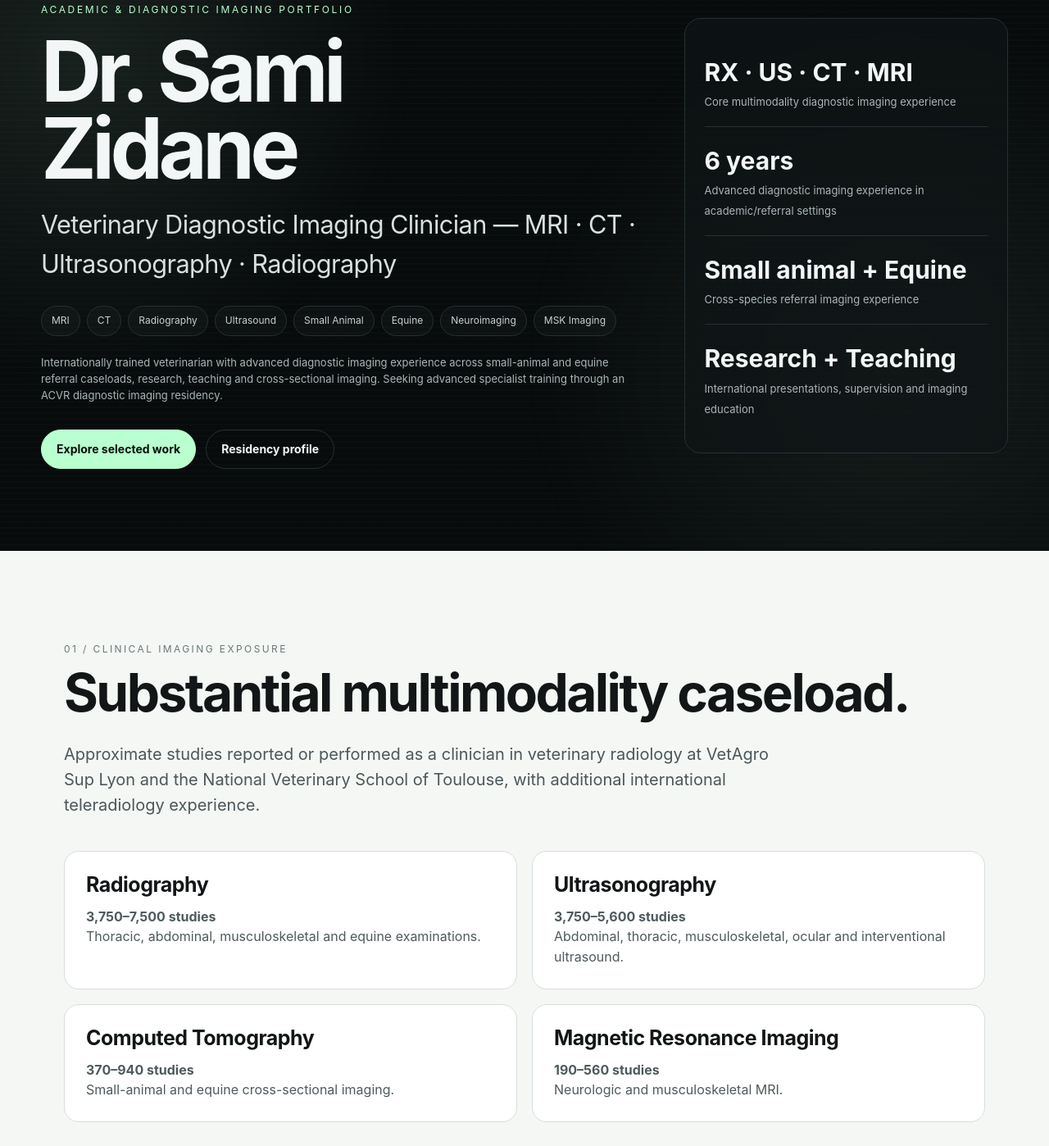
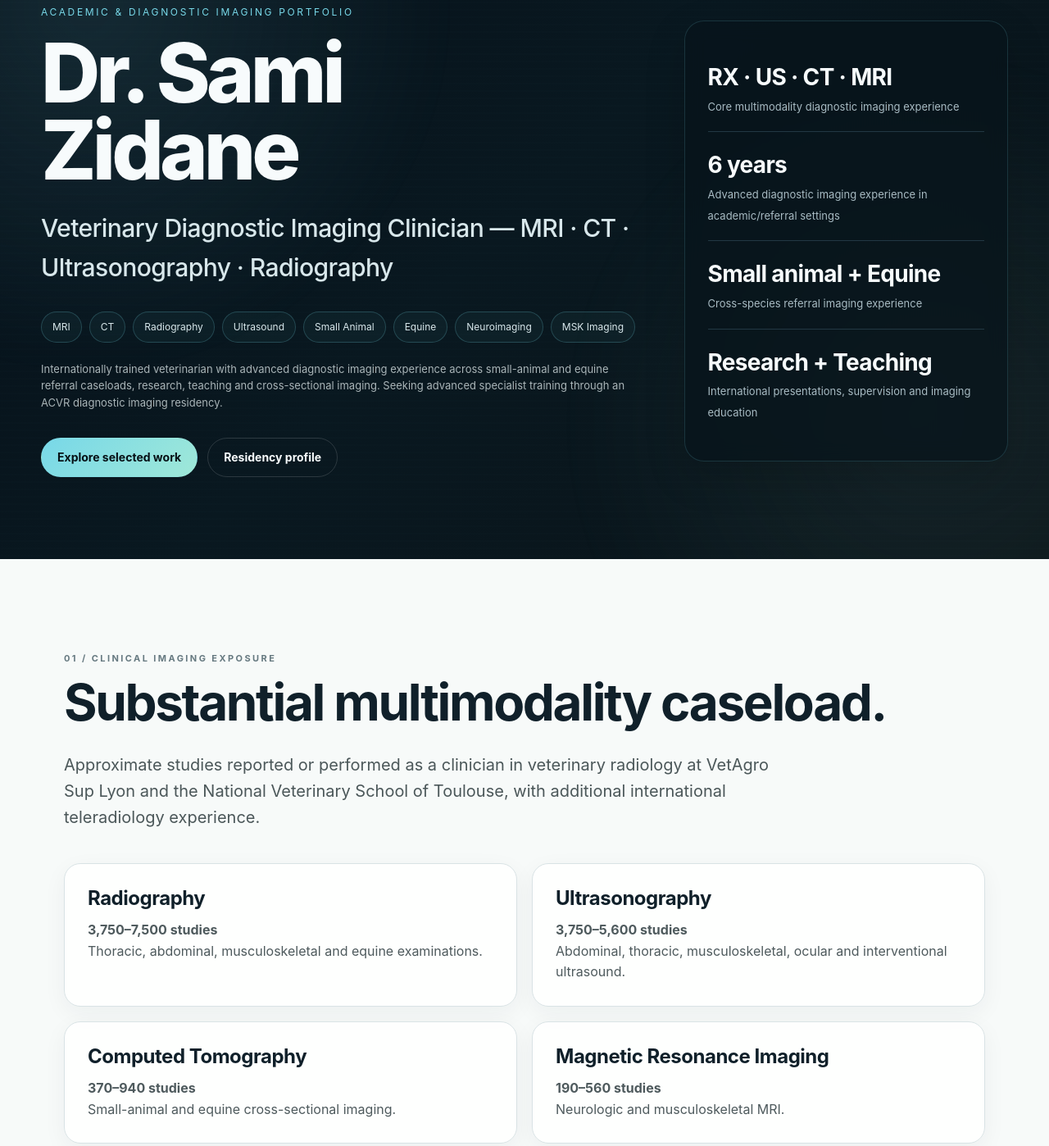
Before and after one commit to SamiZidane/SamiZidane.github.io, a plain HTML site: page index.html in a window 1280 px wide. Shown: the part 170-1568 px from the top of the page at 82% size. Drawn offline with Linux system fonts and the light colour scheme.

Commit message:
Refine portfolio design and academic imaging color system

```diff
--- a/index.html
+++ b/index.html
@@ -10,26 +10,26 @@
 <meta property="og:description" content="Clinical imaging, research, scientific output, teaching and quantitative imaging innovation in veterinary diagnostic imaging."/>
 <meta property="og:type" content="website"/>
 <style>
-:root{--bg:#080b0c;--panel:#0f1416;--soft:#161d20;--line:#263033;--text:#f3f6f6;--muted:#aab5b8;--accent:#b9ffcf;--paper:#f5f7f5;--ink:#121617}
-*{box-sizing:border-box} html{scroll-behavior:smooth} body{margin:0;font-family:Inter,ui-sans-serif,system-ui,-apple-system,BlinkMacSystemFont,"Segoe UI",sans-serif;background:var(--bg);color:var(--text);line-height:1.55}
+:root{--bg:#071016;--panel:#0c1820;--soft:#11232d;--line:#223843;--text:#f7fbfc;--muted:#a8bbc3;--accent:#78d8e8;--accent2:#9fe8d8;--paper:#f7faf9;--ink:#10202a;--paperline:#d9e3e5;--shadow:0 18px 50px rgba(0,0,0,.16)}
+*{box-sizing:border-box} html{scroll-behavior:smooth} body{margin:0;font-family:Inter,ui-sans-serif,system-ui,-apple-system,BlinkMacSystemFont,"Segoe UI",sans-serif;background:var(--bg);color:var(--text);line-height:1.6;-webkit-font-smoothing:antialiased}
 a{color:inherit;text-decoration:none}.wrap{max-width:1180px;margin:0 auto;padding:0 28px}nav{position:sticky;top:0;z-index:10;background:rgba(8,11,12,.82);backdrop-filter:blur(14px);border-bottom:1px solid rgba(255,255,255,.06)}
-.navin{height:72px;display:flex;align-items:center;justify-content:space-between;gap:24px}.brand{font-weight:750;letter-spacing:.02em}.links{display:flex;gap:20px;font-size:14px;color:var(--muted)}
-.hero{min-height:88vh;display:grid;place-items:center;position:relative;overflow:hidden}.hero:before{content:"";position:absolute;inset:-20%;background:radial-gradient(circle at 20% 30%,rgba(185,255,207,.09),transparent 25%),radial-gradient(circle at 75% 65%,rgba(185,255,207,.07),transparent 30%);filter:blur(12px)}
-.scanlines{position:absolute;inset:0;opacity:.16;background:repeating-linear-gradient(180deg,transparent 0 5px,rgba(185,255,207,.18) 6px,transparent 7px)}
+.navin{height:74px;display:flex;align-items:center;justify-content:space-between;gap:24px}.brand{font-weight:760;letter-spacing:.08em;font-size:13px;text-transform:uppercase}.links{display:flex;gap:20px;font-size:14px;color:var(--muted)}
+.hero{min-height:88vh;display:grid;place-items:center;position:relative;overflow:hidden;background:linear-gradient(135deg,#061019 0%,#091820 48%,#0a1318 100%)}.hero:before{content:"";position:absolute;inset:-15%;background:radial-gradient(circle at 18% 22%,rgba(120,216,232,.12),transparent 28%),radial-gradient(circle at 80% 72%,rgba(159,232,216,.08),transparent 30%);filter:blur(20px)}
+.scanlines{position:absolute;inset:0;opacity:.08;background:repeating-linear-gradient(180deg,transparent 0 7px,rgba(120,216,232,.18) 8px,transparent 9px)}
 .hero-grid{position:relative;display:grid;grid-template-columns:1.3fr .7fr;gap:50px;align-items:center;padding:100px 0}.kicker{font-size:12px;letter-spacing:.22em;text-transform:uppercase;color:var(--accent);margin-bottom:18px}
-h1{font-size:clamp(48px,8vw,104px);line-height:.92;margin:0 0 22px;letter-spacing:-.055em}.subtitle{font-size:clamp(20px,2.4vw,34px);max-width:820px;color:#d8dfdf;letter-spacing:-.02em}
-.tags{display:flex;flex-wrap:wrap;gap:8px;margin-top:28px}.tag{border:1px solid var(--line);border-radius:999px;padding:8px 12px;font-size:12px;color:#c6d0d2;background:rgba(255,255,255,.025)}
-.metrics{border:1px solid var(--line);background:rgba(15,20,22,.7);padding:24px;border-radius:20px}.metric{padding:18px 0;border-bottom:1px solid var(--line)}.metric:last-child{border-bottom:0}.metric b{display:block;font-size:30px}.metric span{color:var(--muted);font-size:13px}
-.cta{display:flex;gap:12px;margin-top:32px;flex-wrap:wrap}.btn{display:inline-flex;align-items:center;justify-content:center;border-radius:999px;padding:12px 18px;border:1px solid var(--line);font-weight:650;font-size:14px}.btn.primary{background:var(--accent);color:#07110b;border-color:var(--accent)}
-.section{padding:110px 0;border-top:1px solid rgba(255,255,255,.06)}.section.light{background:var(--paper);color:var(--ink)}.eyebrow{font-size:12px;letter-spacing:.2em;text-transform:uppercase;color:#6a7779}.dark .eyebrow{color:var(--accent)}
-h2{font-size:clamp(36px,5vw,64px);line-height:1.02;letter-spacing:-.04em;margin:10px 0 28px}.lead{font-size:20px;max-width:860px;color:#4b5759}.dark .lead{color:#b9c3c5}
-.grid{display:grid;grid-template-columns:repeat(2,minmax(0,1fr));gap:18px;margin-top:40px}.card{border:1px solid #d8dddd;border-radius:18px;padding:26px;background:white}.dark .card{background:var(--panel);border-color:var(--line)}
-.card h3{font-size:25px;line-height:1.15;margin:0 0 12px;letter-spacing:-.02em}.meta{font-size:12px;text-transform:uppercase;letter-spacing:.12em;color:#697477;margin-bottom:14px}.dark .meta{color:#9fb0b3}.card p{color:#4e5a5d;margin:0}.dark .card p{color:#b6c1c3}
+h1{font-size:clamp(50px,8vw,100px);line-height:.94;margin:0 0 24px;letter-spacing:-.05em;font-weight:760}.subtitle{font-size:clamp(20px,2.35vw,32px);max-width:840px;color:#d8e7eb;letter-spacing:-.02em;font-weight:520}
+.tags{display:flex;flex-wrap:wrap;gap:9px;margin-top:30px}.tag{border:1px solid rgba(120,216,232,.22);border-radius:999px;padding:8px 13px;font-size:12px;color:#d8e7eb;background:rgba(120,216,232,.045)}
+.metrics{border:1px solid rgba(120,216,232,.16);background:rgba(8,20,27,.72);padding:28px;border-radius:24px;box-shadow:var(--shadow);backdrop-filter:blur(12px)}.metric{padding:18px 0;border-bottom:1px solid var(--line)}.metric:last-child{border-bottom:0}.metric b{display:block;font-size:28px;letter-spacing:-.025em}.metric span{color:var(--muted);font-size:13px}
+.cta{display:flex;gap:12px;margin-top:32px;flex-wrap:wrap}.btn{display:inline-flex;align-items:center;justify-content:center;border-radius:999px;padding:12px 19px;border:1px solid rgba(255,255,255,.14);font-weight:680;font-size:14px;transition:.2s ease}.btn:hover{transform:translateY(-1px);border-color:var(--accent)}.btn.primary{background:linear-gradient(135deg,var(--accent),var(--accent2));color:#061015;border-color:transparent}
+.section{padding:112px 0;border-top:1px solid rgba(255,255,255,.055)}.section.light{background:var(--paper);color:var(--ink)}.eyebrow{font-size:11px;letter-spacing:.22em;text-transform:uppercase;color:#667980;font-weight:720}.dark .eyebrow{color:var(--accent)}
+h2{font-size:clamp(36px,5vw,62px);line-height:1.03;letter-spacing:-.038em;margin:12px 0 28px;font-weight:740}.lead{font-size:20px;max-width:860px;color:#4b5759}.dark .lead{color:#b9c3c5}
+.grid{display:grid;grid-template-columns:repeat(2,minmax(0,1fr));gap:18px;margin-top:40px}.card{border:1px solid var(--paperline);border-radius:20px;padding:28px;background:rgba(255,255,255,.92);box-shadow:0 8px 28px rgba(15,40,50,.05);transition:.22s ease}.card:hover{transform:translateY(-3px);box-shadow:0 16px 38px rgba(15,40,50,.08)}.dark .card{background:linear-gradient(180deg,rgba(14,29,38,.96),rgba(10,22,29,.96));border-color:#1e3440;box-shadow:none}
+.card h3{font-size:24px;line-height:1.18;margin:0 0 12px;letter-spacing:-.02em;font-weight:700}.meta{font-size:12px;text-transform:uppercase;letter-spacing:.12em;color:#697477;margin-bottom:14px}.dark .meta{color:#9fb0b3}.card p{color:#4e5a5d;margin:0}.dark .card p{color:#b6c1c3}
 .project-number{font-size:12px;color:#7b888a;margin-bottom:24px}.split{display:grid;grid-template-columns:.78fr 1.22fr;gap:54px;align-items:start}.expertise{display:grid;grid-template-columns:repeat(2,1fr);gap:14px}
-.skill{border:1px solid var(--line);border-radius:14px;padding:20px;background:var(--panel)}.skill b{display:block;font-size:20px;margin-bottom:5px}.skill span{color:var(--muted);font-size:14px}
+.skill{border:1px solid var(--line);border-radius:16px;padding:21px;background:linear-gradient(180deg,#0f202a,#0b1820)}.skill b{display:block;font-size:20px;margin-bottom:5px}.skill span{color:var(--muted);font-size:14px}
 .timeline{margin-top:36px}.trow{display:grid;grid-template-columns:140px 1fr;gap:28px;padding:22px 0;border-top:1px solid #d8dddd}.trow b{font-size:14px}.trow h3{margin:0 0 4px;font-size:22px}.trow p{margin:0;color:#566164}
-.poster-grid{display:grid;grid-template-columns:repeat(3,1fr);gap:16px;margin-top:36px}.poster{border:1px solid #d9dddd;border-radius:16px;padding:22px;background:#fff;min-height:220px;display:flex;flex-direction:column}.poster .type{font-size:11px;letter-spacing:.14em;text-transform:uppercase;color:#768184}.poster h3{font-size:22px;line-height:1.15;margin:16px 0 12px}.poster p{font-size:14px;color:#5b6668}.poster .grow{flex:1}
-.residency{border:1px solid var(--line);border-radius:24px;padding:40px;background:linear-gradient(180deg,#101719,#0b1011)}.residency h2{margin-top:0}.residency ul{columns:2;padding-left:20px;color:#c4ced0}
+.poster-grid{display:grid;grid-template-columns:repeat(3,1fr);gap:16px;margin-top:36px}.poster{border:1px solid var(--paperline);border-radius:18px;padding:24px;background:#fff;min-height:220px;display:flex;flex-direction:column;box-shadow:0 8px 24px rgba(20,45,55,.045)}.poster .type{font-size:11px;letter-spacing:.14em;text-transform:uppercase;color:#768184}.poster h3{font-size:22px;line-height:1.15;margin:16px 0 12px}.poster p{font-size:14px;color:#5b6668}.poster .grow{flex:1}
+.residency{border:1px solid rgba(120,216,232,.18);border-radius:26px;padding:44px;background:linear-gradient(145deg,#0d1d25,#09141a 62%,#0b171c);box-shadow:var(--shadow)}.residency h2{margin-top:0}.residency ul{columns:2;padding-left:20px;color:#c4ced0}
 footer{padding:42px 0;color:#8e999b;font-size:13px;border-top:1px solid rgba(255,255,255,.06)}.small{font-size:13px;color:var(--muted)}
 @media(max-width:850px){.hero-grid,.split{grid-template-columns:1fr}.grid,.poster-grid,.expertise{grid-template-columns:1fr}.links{display:none}.hero{min-height:auto}.hero-grid{padding:90px 0}.trow{grid-template-columns:1fr;gap:5px}.residency ul{columns:1}}
 </style>
```
